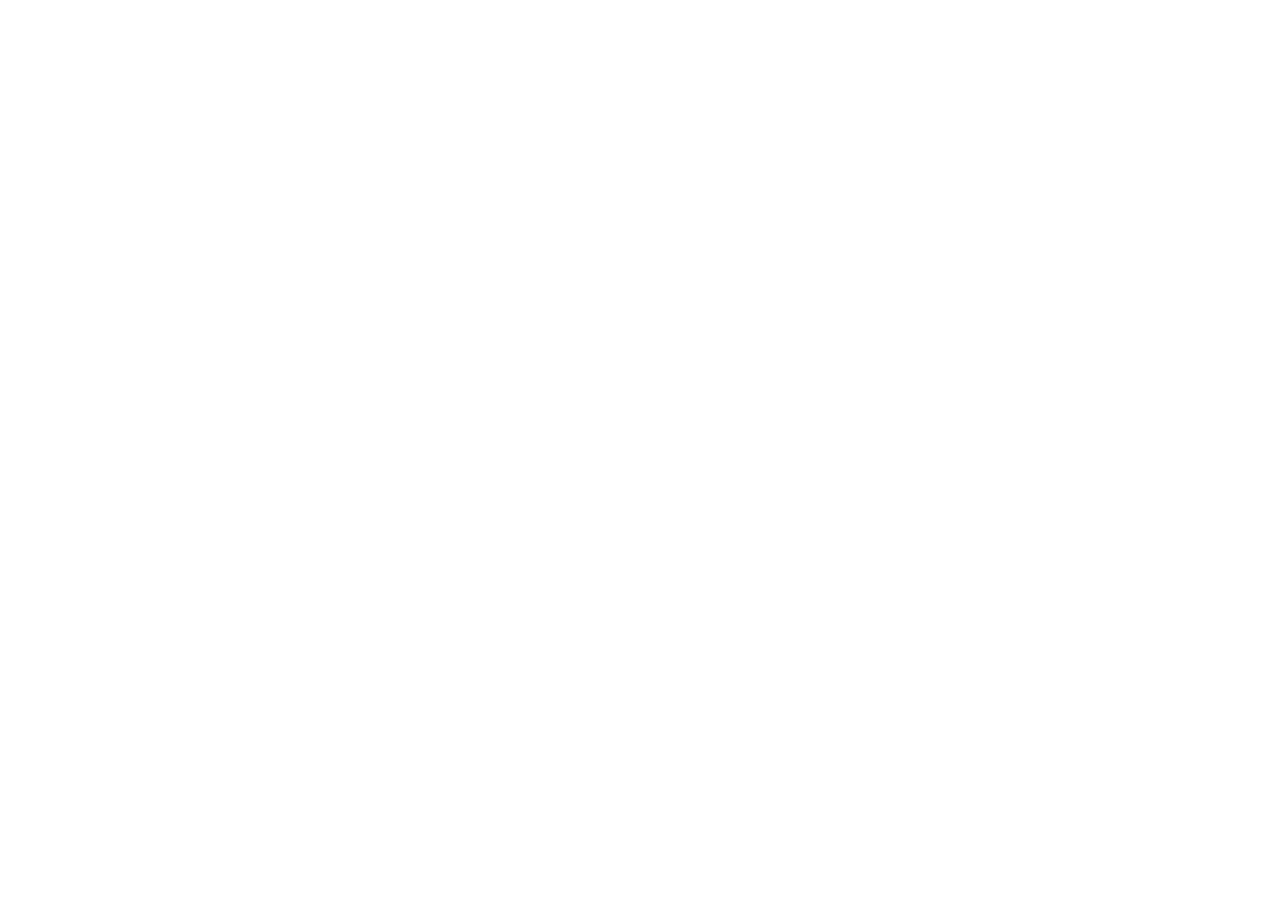
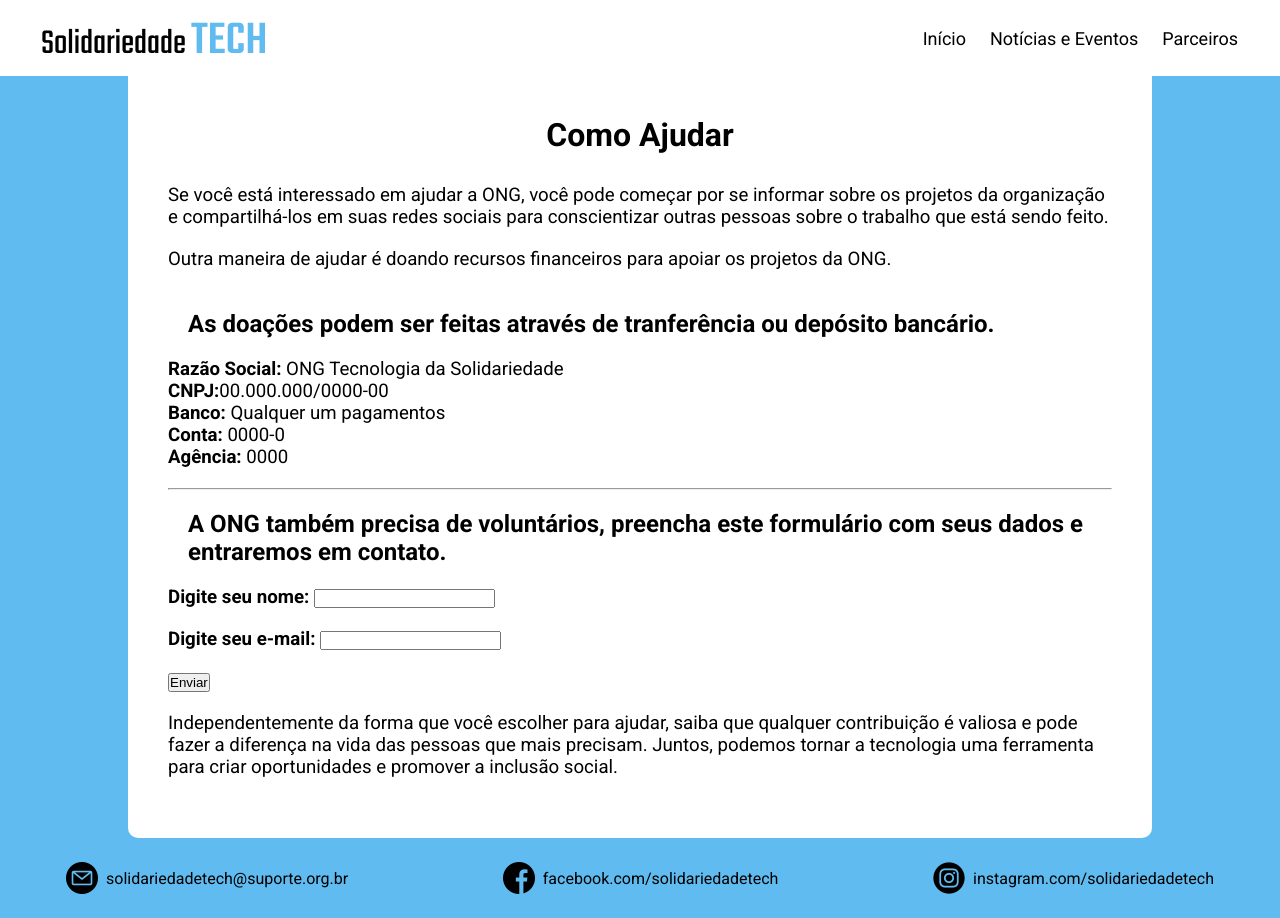
Before and after one commit to juliatbarbosa/Julia-LeonardoProdossimo-Tulio-PedroDelfinoIronaldo, a plain HTML site: page como_ajudar.html in a window 1280 px wide. Before the commit the page ends 800 px from the top, so only its background shows below. Drawn offline with Linux system fonts and the light colour scheme.

Commit message:
como ajudar iniciado

```diff
--- a/como_ajudar.html
+++ b/como_ajudar.html
@@ -0,0 +1,86 @@
+<!DOCTYPE html>
+<html lang="pt-BR">
+
+    <head>
+        <meta charset="UTF-8">
+        <meta http-equiv="X-UA-Compatible" content="IE=edge">
+        <meta name="viewport" content="width=device-width, initial-scale=1.0">
+        <title>Como Ajudar</title>
+        <link rel="stylesheet" href="styles.css">
+        <link rel="icon" href="Icones/elearningP.png" type="image/x-icon">
+    </head>
+
+    <body id="BPG2">
+        <header>
+            <div class="container-header">
+                <div class="content-header">
+                    <img src="assets/logo.png" alt="Logotipo">
+                    <ul>
+                        <li><a href="index.html">Início</a></li>
+                        <li><a href="noticias_eventos.html">Notícias e Eventos</a></li>
+                        <li><a href="parceiros.html">Parceiros</a></li>
+                    </ul>
+                </div>
+            </div>
+        </header>
+        <section class="container-section">
+                <h1>Como Ajudar</h1>
+                <p>Se você está interessado em ajudar a ONG, você pode começar por se informar sobre os projetos da
+                    organização e compartilhá-los em suas redes sociais para conscientizar outras pessoas sobre o trabalho
+                    que está sendo feito.</p>
+                <p>Outra maneira de ajudar é doando recursos financeiros para apoiar os projetos da ONG.
+                </p>
+
+                <h2>
+                    <b>As doações podem ser feitas através de tranferência ou depósito bancário.</b>
+                </h2>
+                <p>
+                    <b>Razão Social:</b>
+                    ONG Tecnologia da Solidariedade <br>
+                    <b>CNPJ:</b>00.000.000/0000-00 <br>
+                    <b>Banco:</b> Qualquer um pagamentos <br>
+                    <b>Conta:</b> 0000-0 <br>
+                    <b>Agência:</b> 0000 <br>
+
+                </p> <hr>
+
+                <h2>
+                    A ONG também precisa de voluntários, preencha este formulário com seus dados e entraremos em contato.
+                </h2>
+                <h3>Digite seu nome:
+                    <input id="name" title="Digite seu Nome" name="Nome" type="text">
+                </h3>
+                <h3>Digite seu e-mail:
+                    <input id="email" title="Digite seu e-mail" type="text">
+                </h3>
+                <h3>
+                    <input id="butom" type="reset" value="Enviar" onclick="Enviar()">
+                </h3>
+                <p>
+                    Independentemente da forma que você escolher para ajudar, saiba que qualquer contribuição é valiosa e
+                    pode fazer a diferença na vida das pessoas que mais precisam. Juntos, podemos tornar a tecnologia uma
+                    ferramenta para criar oportunidades e promover a inclusão social.
+                </p>
+        </section>
+        <footer>
+            <div class="container-footer">
+                <ul>
+                    <li>
+                        <img src="assets/o-email.png" alt="">
+                        <a href="">solidariedadetech@suporte.org.br</a>
+                    </li>
+                    <li>
+                        <img src="assets/facebook.png" alt="">
+                        <a href="">facebook.com/solidariedadetech</a>
+                    </li>
+                    <li>
+                        <img src="assets/instagram.png" alt="">
+                        <a href="">instagram.com/solidariedadetech</a>
+                    </li>
+                </ul>
+            </div>
+        </footer>
+        <script src="script.js"></script>
+    </body>
+
+</html>
--- /dev/null
+++ b/script.js
@@ -0,0 +1,9 @@
+function Enviar(){
+    var name = document.querySelector("#name").value
+    var email = document.querySelector("#email").value
+    if(name.length==0||email.length==0){
+        alert('[ERRO] ] Verifique os campos')
+    }else{
+        alert("Enviado, aguarde o retorno.")
+    }
+}
--- a/styles.css
+++ b/styles.css
@@ -10,6 +10,7 @@ body {
     background-color: #5fbbf0;
     font-family: 'Roboto', sans-serif;
 }
+
 
 header {
     height: 76px;
@@ -234,3 +235,46 @@ header ul li a:hover {
     align-items: center;
     gap: 8px;
 }
+
+.container-section{
+    border-radius:0 0 10px 10px;
+    padding: 40px;
+    margin: auto;
+    display: grid;
+    max-width: 80%;
+    background-color:white;
+}
+
+.container-section h2{
+
+    margin: 20px;
+    text-align: left;
+}
+
+.container-section h1{
+
+    text-align: center;
+    gap: 40px;
+    font-size: xx-large;
+    margin-bottom: 30px;
+
+}
+
+.container-section h3{
+    text-align: left;
+}
+
+.container-section p{
+    margin-bottom: 20px;
+    font-size: 14pt;
+}
+
+input{
+    margin-bottom: 20px;
+}
+
+#BPG2{
+    justify-content: center;
+    align-items: center;
+    display: grid;
+}
```
